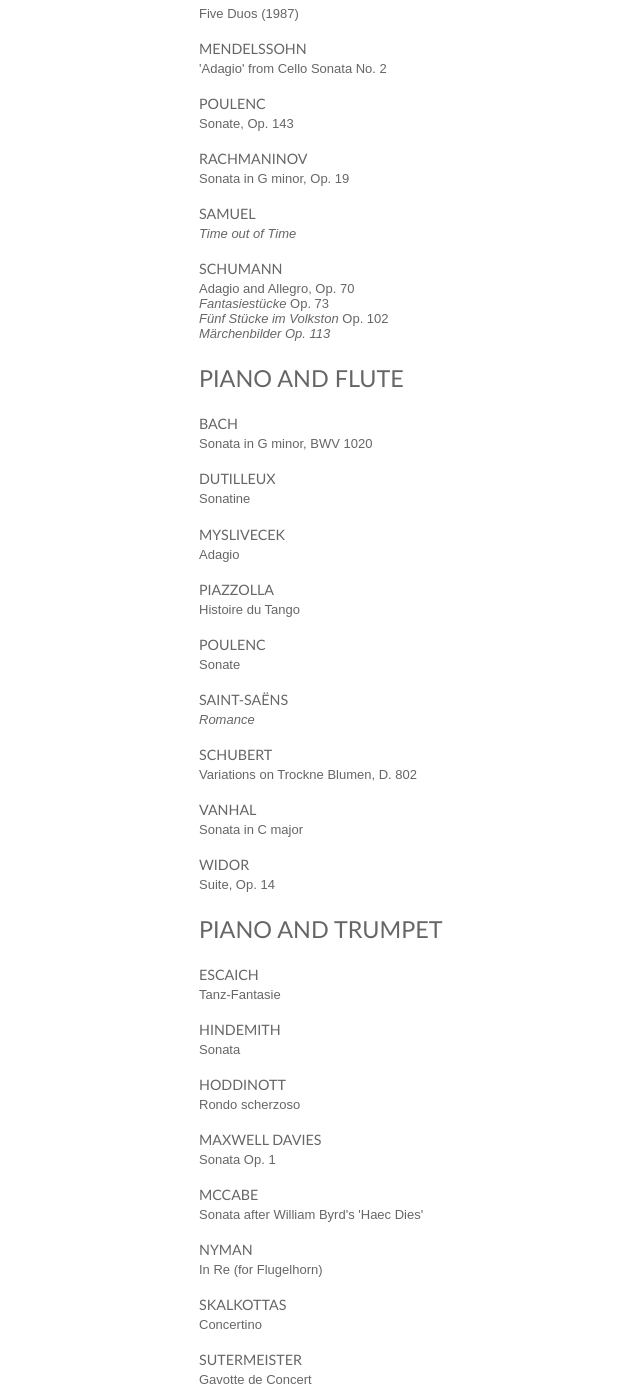
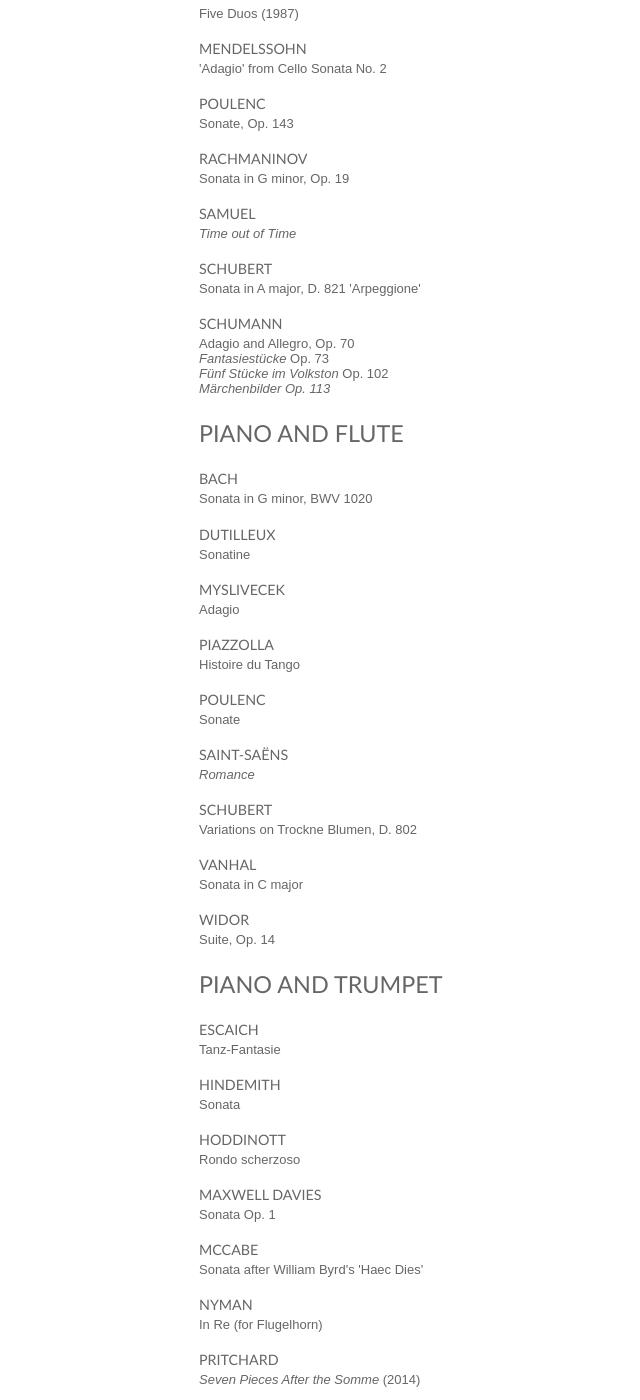
Before and after one commit to hammonc/clarehammond.com, a Jekyll site: the page built from chamber-repertoire.html, in a window 1280 px wide and 1400 px high, scrolled down 4090 px. Shown: the whole window, without its empty margins (111-751 px from the left). Built offline with Jekyll 4.4.1, drawn with Linux system fonts in a browser that asks for light colours; some of the changed text lies outside the part shown.

Commit message:
rep update

```diff
--- a/chamber-repertoire.html
+++ b/chamber-repertoire.html
@@ -234,6 +234,9 @@ layout: repertoire
 <h4>SAMUEL</h4>
 <p><em>Time out of Time</em></p>
 
+<h4>SCHUBERT</h4>
+<p>Sonata in A major, D. 821 'Arpeggione'</p>
+
 <h4>SCHUMANN</h4>
 <p>Adagio and Allegro, Op. 70</p>
 <p><em>Fantasiestücke</em> Op. 73</p>
@@ -288,6 +291,12 @@ layout: repertoire
 
 <h4>NYMAN</h4>
 <p>In Re (for Flugelhorn)</p>
+
+<h4>PRITCHARD</h4>
+<p><em>Seven Pieces After the Somme</em> (2014)</p>
+
+<h4>ROXBURGH</h4>
+<p><em>Pro Patria Mori</em> (2014)</p>
 
 <h4>SKALKOTTAS</h4>
 <p>Concertino</p>
```
